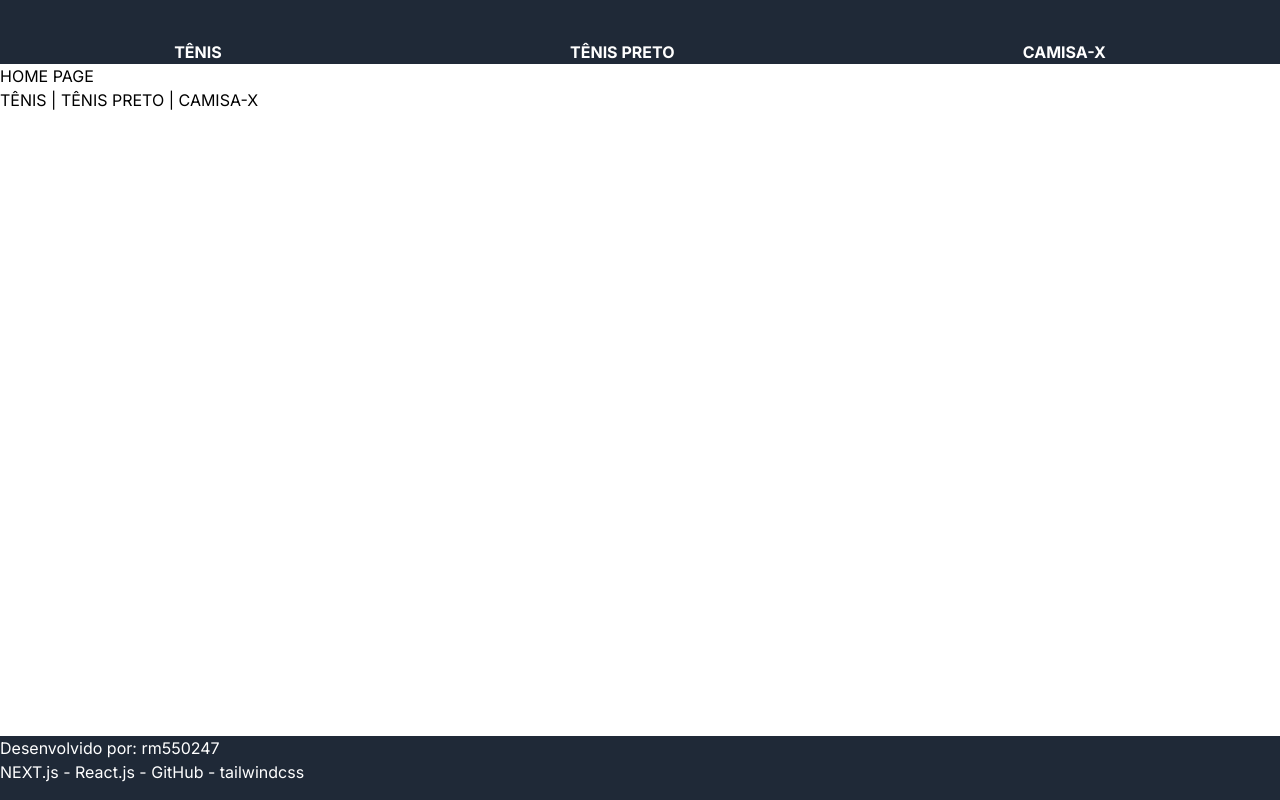
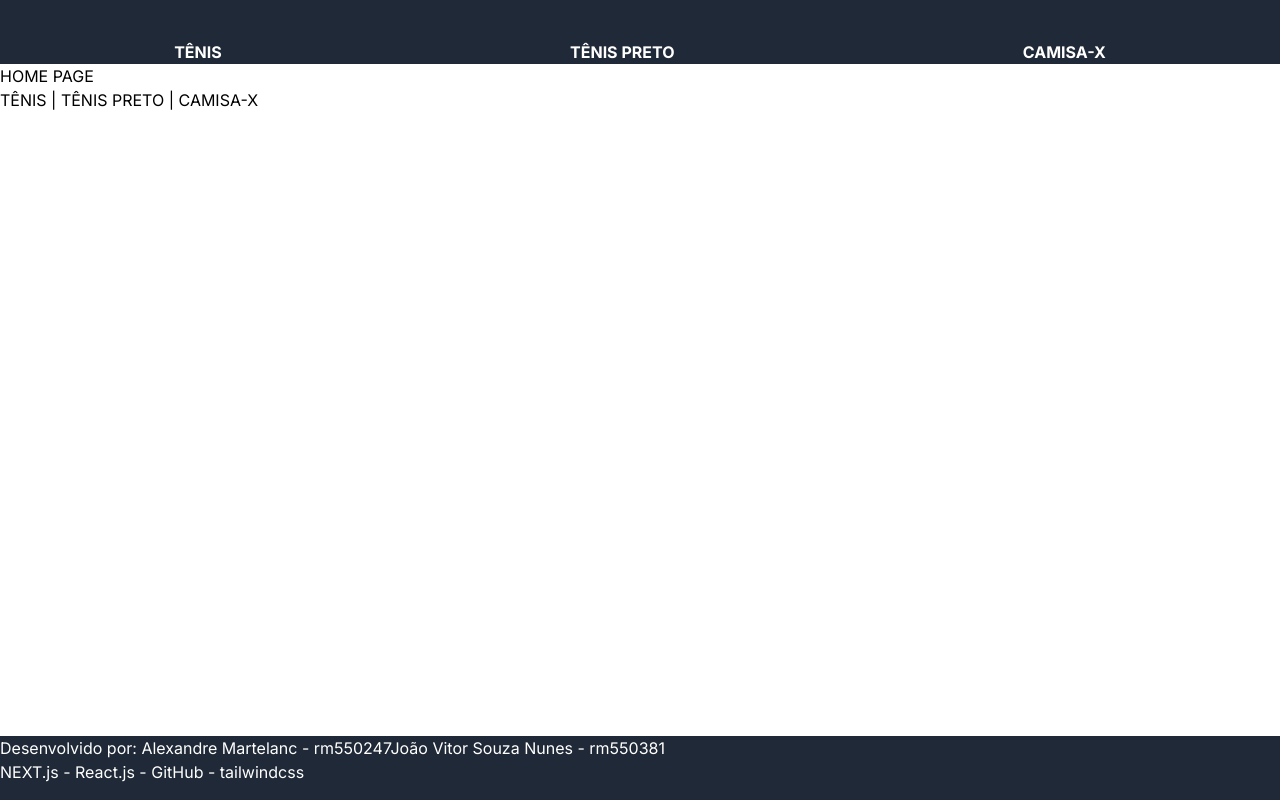
Before and after one commit to AMartelanc/tdspl-rwd-cp6, a Next.js app: page / in a window 1280 px wide. Built offline with nearby package versions, Linux system fonts and the light colour scheme.

Commit message:
Alunos e RM

```diff
--- a/src/components/Rodape/Rodape.jsx
+++ b/src/components/Rodape/Rodape.jsx
@@ -4,7 +4,7 @@ export default function Rodape() {
     return (
         <footer className="bg-gray-800 text-white h-16 fixed w-full bottom-0">
             <div>
-                <p>Desenvolvido por: <span>rm550247</span></p>
+                <p>Desenvolvido por: <span>Alexandre Martelanc - rm550247</span><span>João Vitor Souza Nunes - rm550381</span></p>
                 <p>NEXT.js - React.js - GitHub - tailwindcss</p>
             </div>
         </footer>
```
